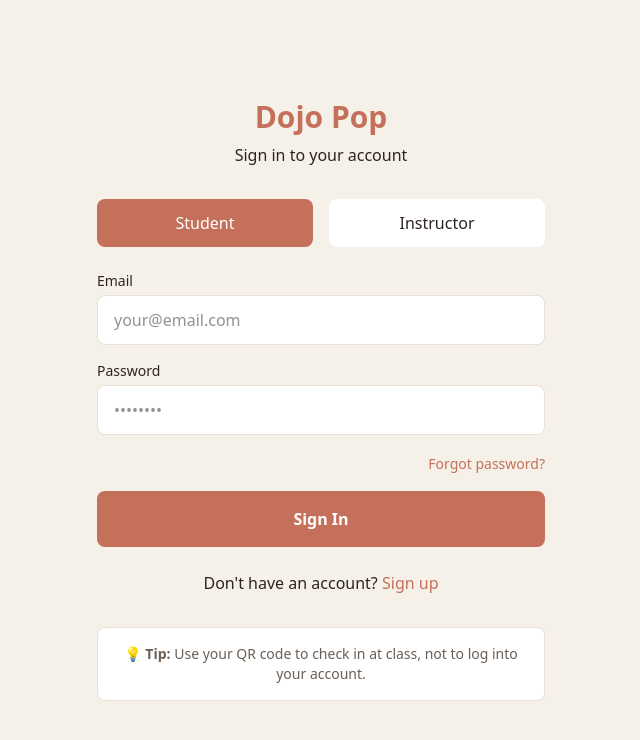
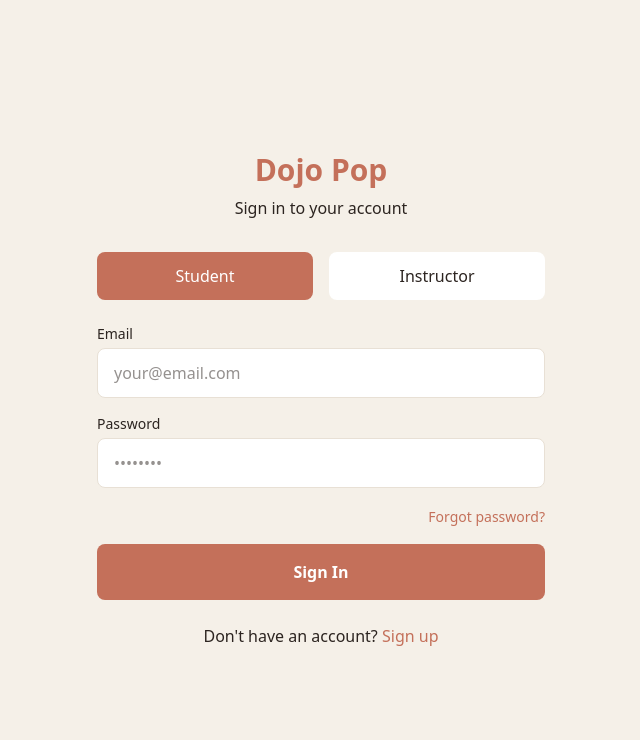
Before and after one commit to Z0rlord/dojopop.xyz, a Next.js app: page /login in a window 1280 px wide. Shown: the top 740 px of the page, without its empty margins (319-959 px from the left). Built offline with nearby package versions, Linux system fonts and the light colour scheme.

Commit message:
Remove unnecessary QR code tip from login page

```diff
--- a/src/app/login/page.tsx
+++ b/src/app/login/page.tsx
@@ -126,13 +126,6 @@ export default function LoginPage() {
             </a>
           </p>
         </div>
-
-        <div className="mt-8 p-4 bg-surface rounded-lg border border-surface-border">
-          <p className="text-sm text-muted-foreground text-center">
-            <strong>💡 Tip:</strong> Use your QR code to check in at class,
-            not to log into your account.
-          </p>
-        </div>
       </div>
     </div>
   );
```
